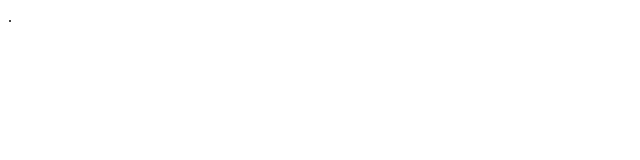
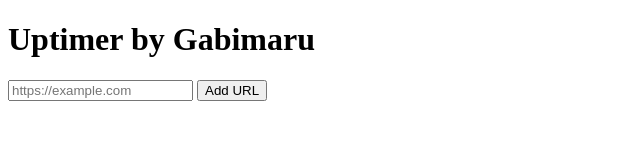
Before and after one commit to Gabimaru-Dev/uptime-monitor, a website: page public/index.html in a window 1280 px wide. Shown: the whole page, without its empty margins (0-640 px from the left). Drawn offline with Linux system fonts and the light colour scheme.

Commit message:
Update index.html

```diff
--- a/public/index.html
+++ b/public/index.html
@@ -1 +1,17 @@
-.
+<!DOCTYPE html>
+<html lang="en">
+<head>
+  <meta charset="UTF-8" />
+  <title>Uptimer | Gabimaru</title>
+  <link rel="stylesheet" href="style.css" />
+</head>
+<body>
+  <main>
+    <h1>Uptimer by Gabimaru</h1>
+    <input type="url" id="urlInput" placeholder="https://example.com" />
+    <button id="addBtn">Add URL</button>
+    <ul id="urlList"></ul>
+  </main>
+  <script src="script.js"></script>
+</body>
+</html>
```
